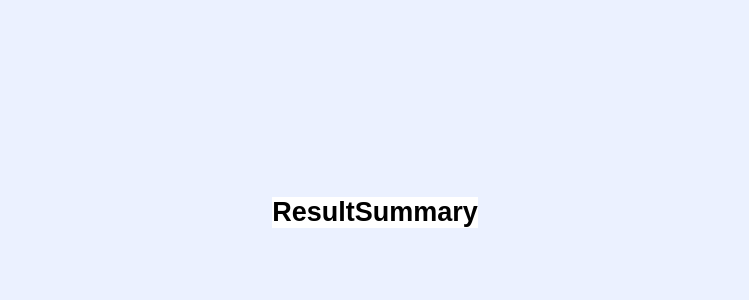
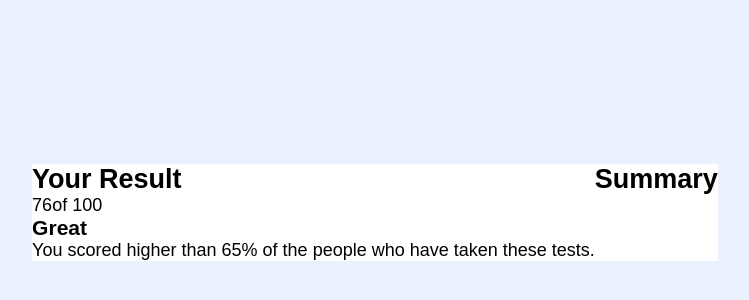
Before and after one commit to yurimzk/results-summary-react, a React (Vite) app: page / in a window 1280 px wide. Shown: the part 188-488 px from the top of the page, without its empty margins (265-1014 px from the left). Built offline with nearby package versions, Linux system fonts and the light colour scheme.

Commit message:
add result content

```diff
--- a/src/components/Result.tsx
+++ b/src/components/Result.tsx
@@ -2,8 +2,18 @@ import './Result.scss'
 
 export default function Result() {
   return (
-    <div>
-      <h2>Result</h2>
+    <div className='result-container'>
+      <h2>Your Result</h2>
+      <div className="score-container">
+        <div className="score">
+          <span>76</span>
+          <span>of 100</span>
+        </div>
+        <div className="result-text">
+          <h3>Great</h3>
+          <p>You scored higher than 65% of the people who have taken these tests.</p>
+        </div>
+      </div>
     </div>
   )
 }
```
